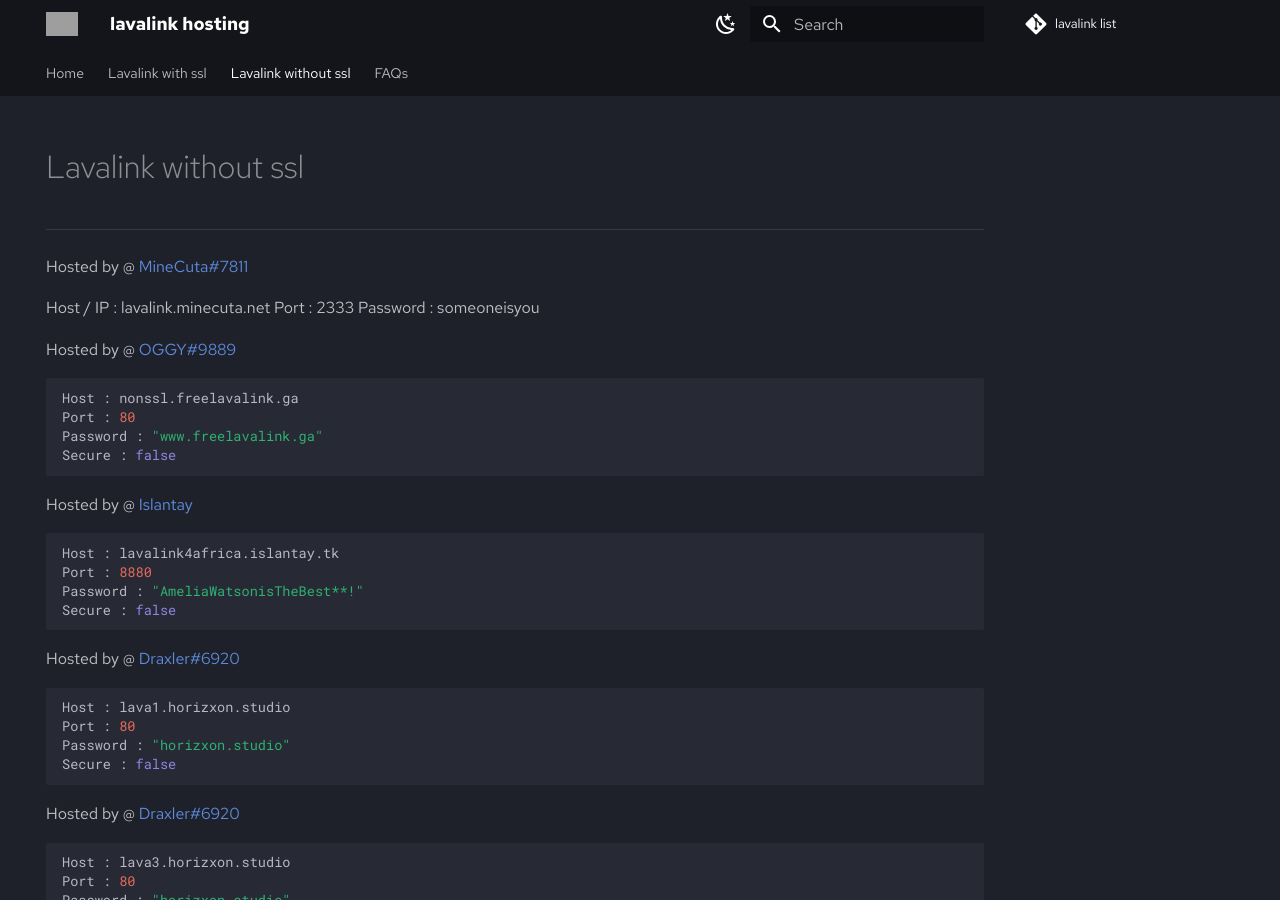
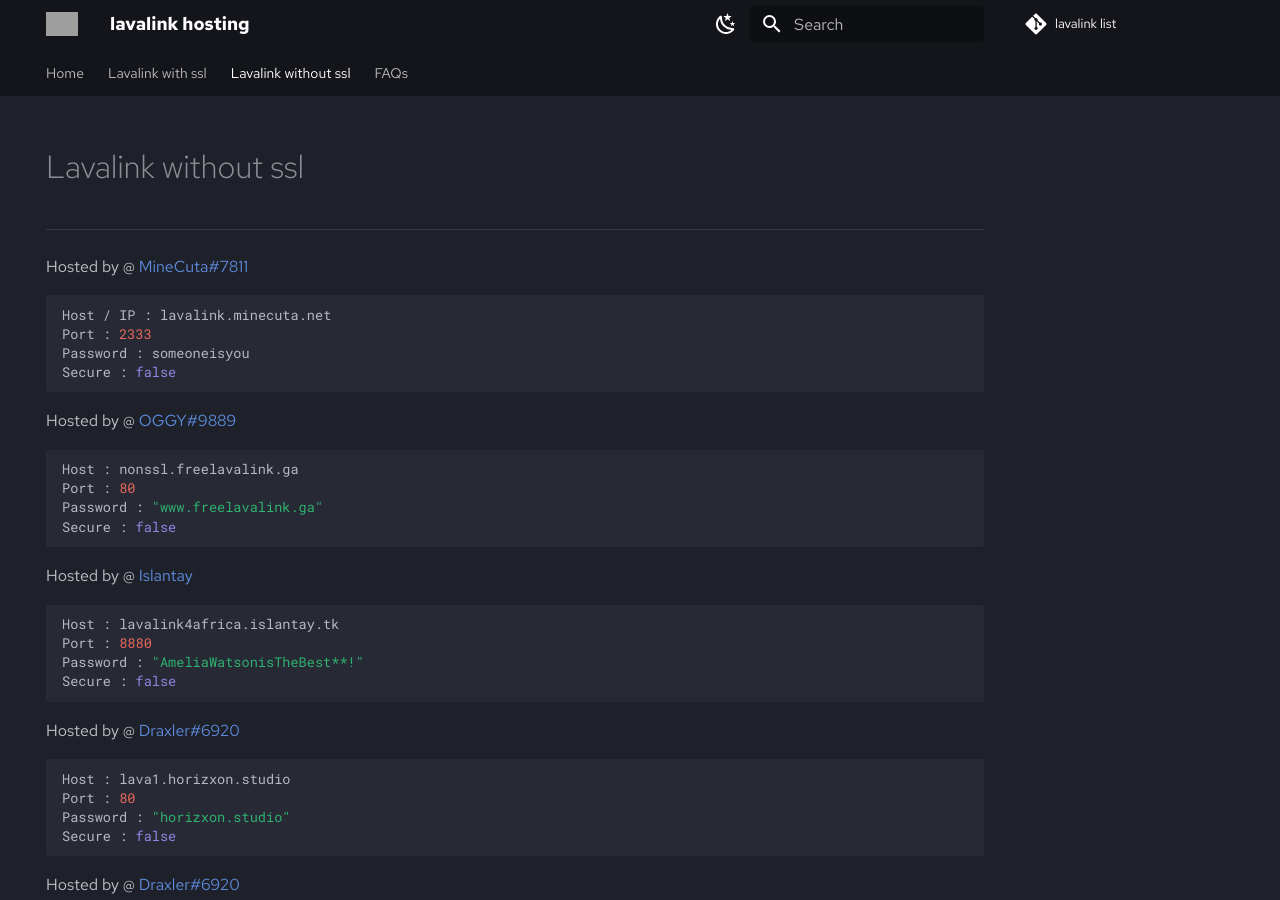
Before and after one commit to DarrenOfficial/lavalink-list, an MkDocs documentation site: the page built from docs/NoSSL/lavalink-without-ssl.md, in a window 1280 px wide and 900 px high. Built offline with MkDocs 1.6.1 and Material for MkDocs 9.7.7, drawn with Linux system fonts in a browser that asks for light colours; comment, search, counter and statistics services are not loaded; grey boxes are pictures that could not be loaded.

Commit message:
Update lavalink-without-ssl.md
Add bash to text and Secure to false

````diff
--- a/docs/NoSSL/lavalink-without-ssl.md
+++ b/docs/NoSSL/lavalink-without-ssl.md
@@ -9,10 +9,12 @@ description: Without SSL should work out of the box!
 
 ---
 Hosted by @ [MineCuta#7811](https://minecuta.net)
-
+```bash
 Host / IP : lavalink.minecuta.net
 Port : 2333
 Password : someoneisyou
+Secure : false
+```
 
 Hosted by @ [OGGY#9889](https://www.freelavalink.ga)
 ```bash
````
